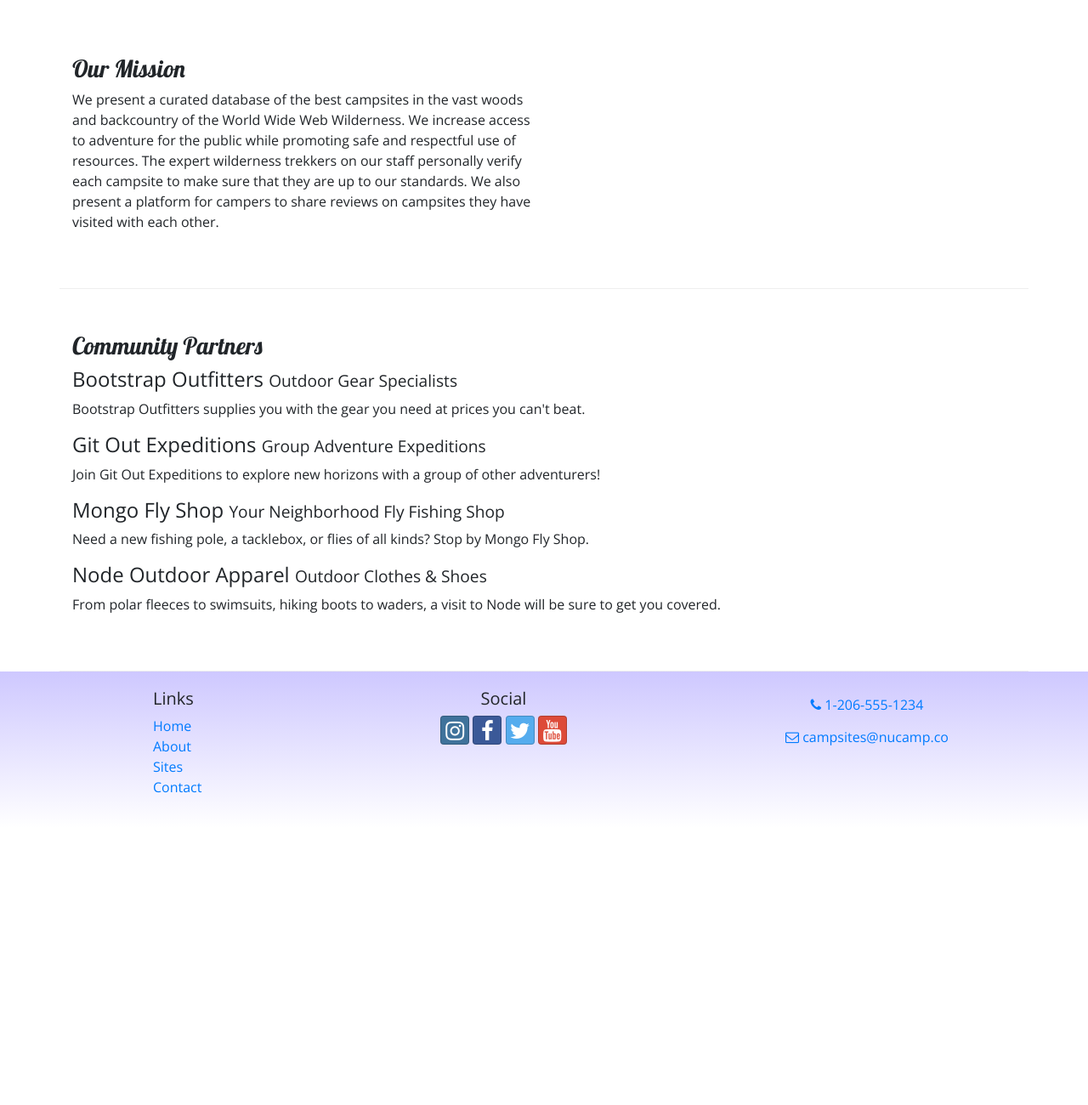
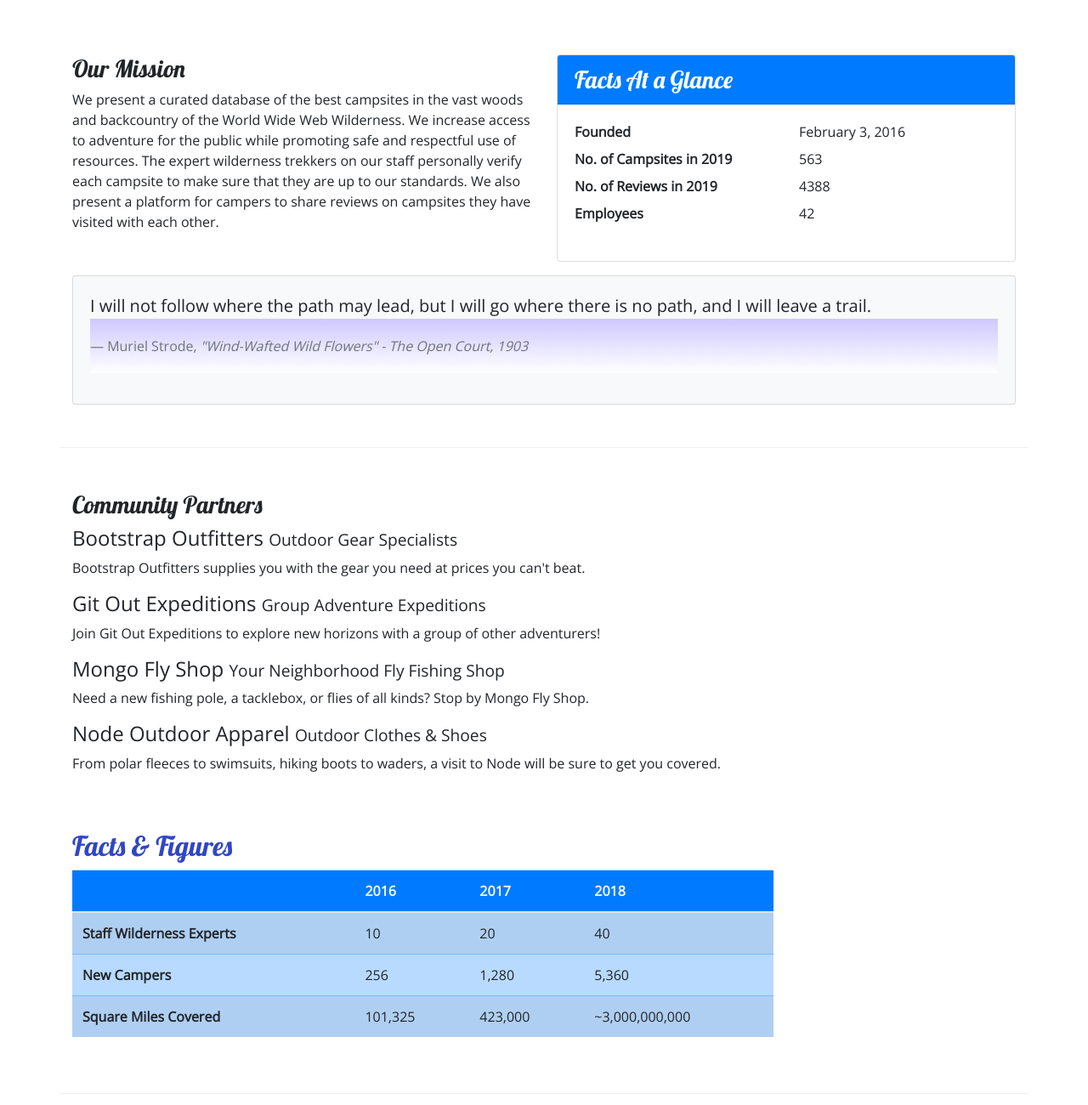
Before and after one commit to juanburgos/nucampsite, a website: page aboutus.html in a window 1280 px wide. Shown: the part 340-1640 px from the top of the page at 85% size. Before the commit the page ends 1314 px from the top, so only its background shows below. Drawn offline with nearby package versions, Linux system fonts and the light colour scheme.

Commit message:
Add Tables and Cards

```diff
--- a/aboutus.html
+++ b/aboutus.html
@@ -72,14 +72,36 @@
             <div class="row row-content">
                 <div class="col-sm-6">
                     <h3>Our Mission</h3>
-
-                    <p>We present a curated database of the best campsites in the vast woods and backcountry of the
-                        World
-                        Wide Web Wilderness. We increase access to adventure for the public while promoting safe and
-                        respectful use of resources. The expert wilderness trekkers on our staff personally verify each
-                        campsite to make sure that they are up to our standards. We also present a platform for campers
-                        to
-                        share reviews on campsites they have visited with each other.</p>
+                    <p>We present a curated database of the best campsites in the vast woods and backcountry of the World Wide Web Wilderness. We increase access to adventure for the public while promoting safe and respectful use of resources. The expert wilderness trekkers on our staff personally verify each campsite to make sure that they are up to our standards. We also present a platform for campers to share reviews on campsites they have visited with  each other.</p>
+                </div>
+                <div class="col-sm-6">
+                    <div class="card">
+                        <h3 class="card-header bg-primary text-white">Facts At a Glance</h3>
+                        <div class="card-body">
+                            <dl class="row">
+                                <dt class="col-6">Founded</dt>
+                                <dd class="col-6">February 3, 2016</dd>
+                                <dt class="col-6">No. of Campsites in 2019</dt>
+                                <dd class="col-6">563</dd>
+                                <dt class="col-6">No. of Reviews in 2019</dt>
+                                <dd class="col-6">4388</dd>
+                                <dt class="col-6">Employees</dt>
+                                <dd class="col-6">42</dd>
+                            </dl>
+                        </div>
+                    </div>
+                </div>
+                <div class="col">
+                    <div class="card bg-light mt-3">
+                        <blockquote class="blockquote card-body">
+                            <p class="mb-0">I will not follow where the path may lead, but I will go where there is no path, and I will leave a trail.</p>
+                            <footer class="blockquote-footer">Muriel Strode,
+                                <cite title="Source Title">"Wind-Wafted Wild Flowers" -
+                                    The Open Court, 1903
+                                </cite>
+                            </footer>
+                        </blockquote>
+                    </div>
                 </div>
             </div>
         </div>
@@ -112,13 +134,51 @@
                             you covered.</p>
                     </div>
 
-
+                    <div class="row row-content">
+                        <div class="col-sm-9">
+                            <h2>Facts &amp; Figures</h2>
+                            <div class="table-responsive">
+                                   <table class="table table-striped">
+                                    <thead>
+                                        <tr class="bg-primary text-light">
+                                            <th></th>
+                                            <th>2016</th>
+                                            <th>2017</th>
+                                            <th>2018</th>
+                                        </tr>
+                                    </thead>
+                                    <tbody class="table-primary">
+                                        <tr>
+                                            <th>Staff Wilderness Experts</th>
+                                            <td>10</td>
+                                            <td>20</td>
+                                            <td>40</td>
+                                        </tr>
+                                        <tr>
+                                            <th>New Campers</th>
+                                            <td>256</td>
+                                            <td>1,280</td>
+                                            <td>5,360</td>
+                                        </tr>
+                                        <tr>
+                                            <th>Square Miles Covered</th>
+                                            <td>101,325</td>
+                                            <td>423,000</td>
+                                            <td>~3,000,000,000</td>
+                                        </tr>
+                                    </tbody>
+                                </table>
+                            </div>
+                        </div>
+                   </div>
                 </div>
             </div>
+
+
         </div>
     </div>
 
-    <footer>
+    <footer class="site-footer">
         <div class="container">
             <div class="row">
                 <div class="col-4 col-sm-2 offset-1">
--- a/css/styles.css
+++ b/css/styles.css
@@ -35,3 +35,8 @@ footer {
 .navbar {
     background-color: #901CAD;
 }
+
+.site-footer {
+    background-image: linear-gradient(#CEC8FF, white);
+    padding: 20px 0;
+}
```
Also changed, not shown: contactus.html (+1 -1 lines), index.html (+1 -1 lines).
